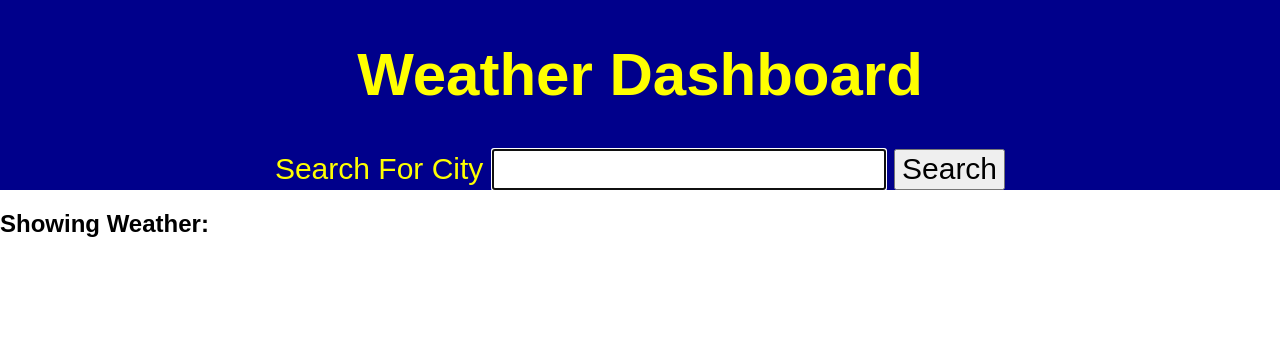
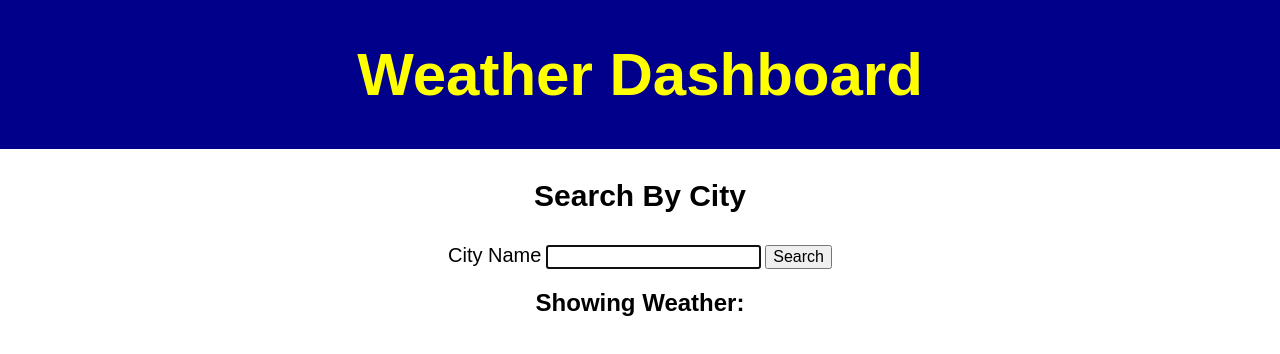
Before and after one commit to Cienna97/Weather-Dashboard, a plain HTML site: page index.html in a window 1280 px wide. Drawn offline with nearby package versions, Linux system fonts and the light colour scheme; no server answers.

Commit message:
add to style css

```diff
--- a/assets/css/style.css
+++ b/assets/css/style.css
@@ -10,3 +10,21 @@
     background-color: var(--darkblue);
 
 }
+
+.form-label {
+    font-size: 20px;
+}
+
+.card-header {
+    font-size: 30px;
+
+text-align: center;
+}
+
+.card-body {
+    text-align: center;
+}
+
+.subtitle {
+    text-align: center;
+}
--- a/assets/js/script.js
+++ b/assets/js/script.js
@@ -9,12 +9,20 @@ var weatherContainer = document.querySelector('#weather');
 var searchHistoryContainer = document.querySelector('#history');
 
 
-function fetchCityWeather(location) {
+var displayWeather = function(weather) {
+  console.log(weather);
+}
+
+
+var gerCityWeather = function(city) {
+};
+
+
+function fetchWeather(location) {
     var { lat } = location;
     var { lon } = location;
     var city = location.name;
     var apiUrl = `${weatherApiRootUrl}/data/2.5/onecall?lat=${lat}&lon=${lon}&units=imperial&exclude=minutely,hourly&appid=${weatherApiKey}`;
-
     fetch(apiUrl)
       .then(function (res) {
         return res.json();
@@ -27,17 +35,17 @@ function fetchCityWeather(location) {
       });
   }
 
-//var getCityWeather = function() {
+var getCityWeather = function() {
     //console.log("function was called");
 
-   //var response = fetch("").then(function(response){
-        //response.json().then(function(data){
-            //console.log(data);
-        //});
-   // });
+   var response = fetch("apiUrl").then(function(response){
+        response.json().then(function(data){
+            console.log(data);
+        });
+    });
 
 
-//};
+};
 
 
-//getCityWeather();
+getCityWeather();
--- a/index.html
+++ b/index.html
@@ -18,7 +18,7 @@
     <title>Weather Dashboard</title>
 </head>
 
-<body>
+
 
   <div class="pure-u-1">
       <section class="hero">
@@ -26,36 +26,45 @@
             <h1>Weather Dashboard</h1>
           </div>
       </section>
-
     </header>
+    </div>
 
 
   <main class="flex-row justify-space-between">
     <div class="col-12 col-md-4">
-    <div class ="card"></div>
+      <div class="card">
+        <h3 class="card-header">Search By City</h3>
         <form id="user-form" class="card-body">
-      <label class="form-label" for="searchforcity">Search For City</label>
-      <input name="search" id="search" type="text" autofocus="true" class="form-input" />
+          <label class="form-label" for="city">City Name</label>
+          <input name="username" id="username" type="text" autofocus="true" class="form-input" />
           <button type="submit" class="btn">Search</button>
         </form>
       </div>
+    </div>
+
+    <div class="col-12 col-md-8">
+      <h2 class="subtitle">Showing Weather:<span id="city-search-term"></span></h2>
+      <div id="cities-container" class="list-group"></div>
+  </main>
+
+
 
 
 
 
 
   </div>
+</section>
+</div>
 
-    <div class="col-12 col-md-8">
-      <h2 class="subtitle">Showing Weather: <span id="repo-search-term"></span></h2>
-      <div id="repos-container" class="list-group"></div>
-  </main>
+
   <script src="https://cdnjs.cloudflare.com/ajax/libs/moment.js/2.24.0/moment.min.js"></script>
   <script src="https://ajax.googleapis.com/ajax/libs/jquery/3.5.1/jquery.min.js"></script>
   <script src="https://code.jquery.com/jquery-3.4.1.min.js"></script>
   <script src="./assets/js/script.js"></script>
   <script src="https://cdnjs.cloudflare.com/ajax/libs/twitter-bootstrap/4.3.1/js/bootstrap.min.js"></script>
 
+
 </body>
 
 </html>
```
Also changed, not shown: 1 other file. Lines whose indentation alone changed are shown as unchanged.
